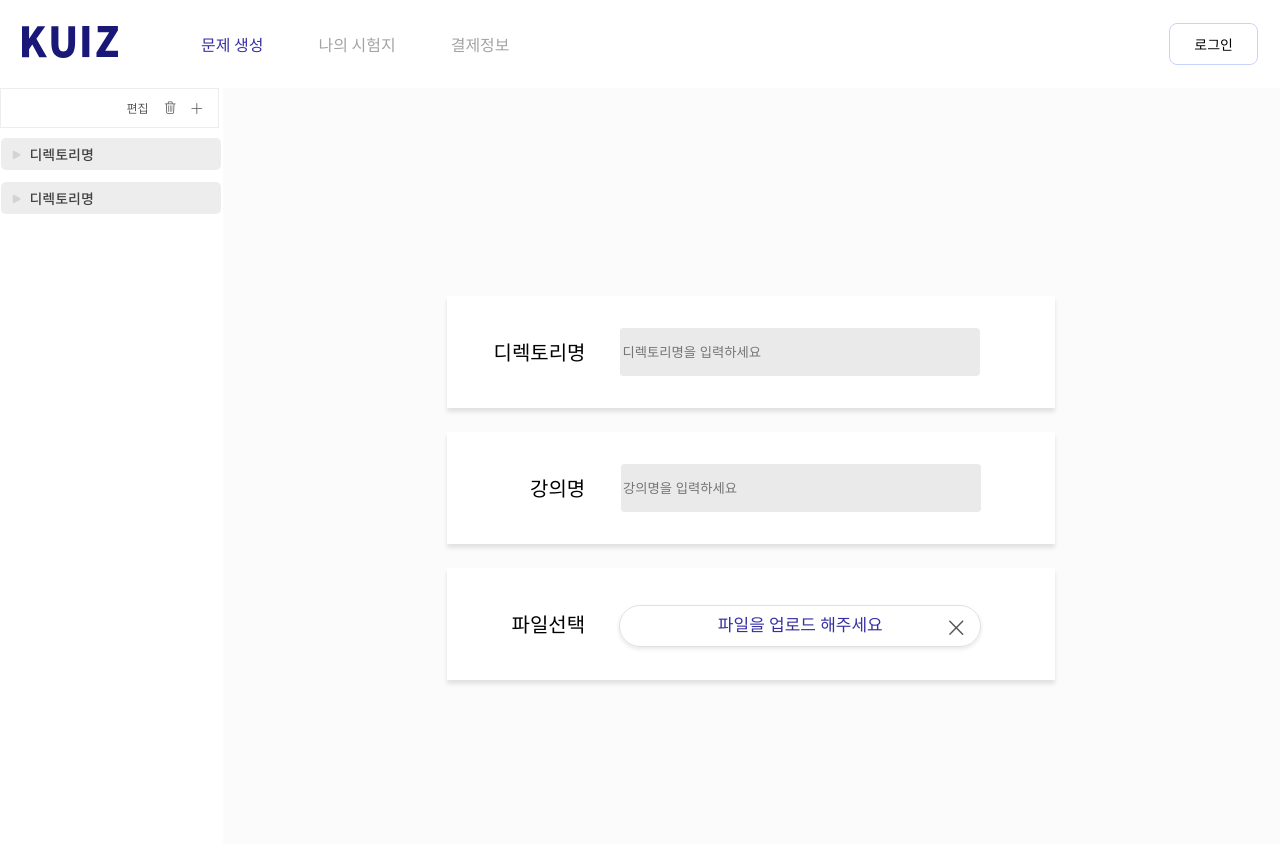
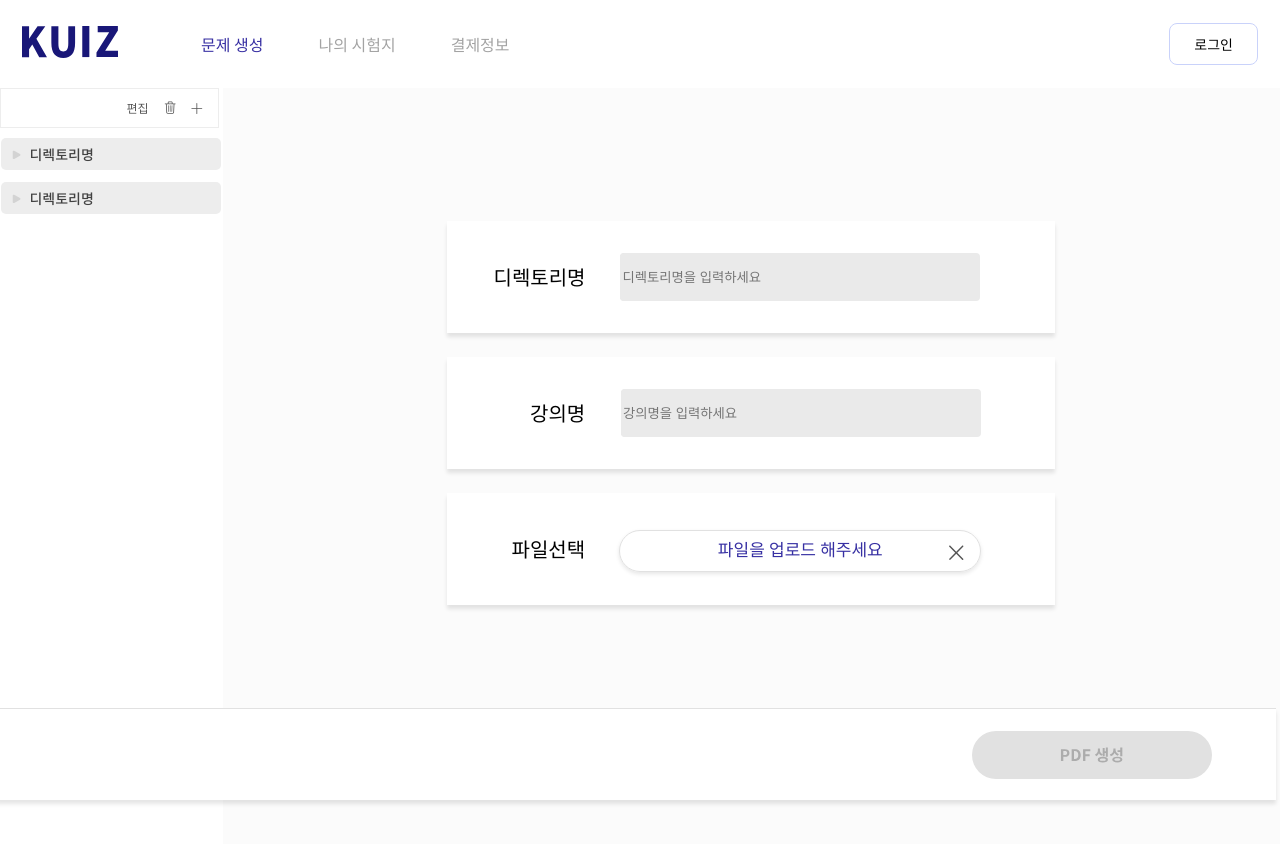
Before and after one commit to kuiz-project/minhoFront, a React (Create React App) app: page /upload in a window 1280 px wide. Shown: the top 844 px of the page. Built offline with nearby package versions, Linux system fonts and the light colour scheme.

Commit message:
문제 생성 페이지 UI 개발 완료. PDF 생성 기능 추가 예정

```diff
--- a/src/pages/Upload/Upload.js
+++ b/src/pages/Upload/Upload.js
@@ -5,6 +5,7 @@ import open from "../../assets/images/dir_open.svg";
 import add from "../../assets/images/add.svg";
 import trash from "../../assets/images/trash.svg";
 import search from "../../assets/images/search.svg";
+import pdfuploadN from "../../assets/images/pdfupload_n.svg";
 import * as S from "./styles/index";
 import FileItem from "../../components/FileItem/FileItem";
 import { useRecoilState } from "recoil";
@@ -180,7 +181,9 @@ const Upload = () => {
 
         </S.LectureUploadWrapper>
 
-
+        <S.footer>
+        <img src={pdfuploadN} alt="pdf 업로드 전 버튼" />
+    </S.footer>
       </S.Wrapper>
 
     </S.UploadWrapper>
--- a/src/pages/Upload/styles/index.js
+++ b/src/pages/Upload/styles/index.js
@@ -95,6 +95,7 @@ export const LectureUploadWrapper = styled.section`
   width: 100%;
   display: flex;
   flex-direction: column;
+  margin-bottom:150px;
 `;
 
 export const LectureDirectoryWrapper = styled.div`
@@ -228,9 +229,20 @@ export const UploadCancelBtn = styled.button`
     z-index: 5;
   }
 `;
-export const Footer = styled.div`
-  display: flex;
-  width: 100%;
-  heigth: 92px;
-  background-color:red;
+export const footer = styled.div`
+display:flex;
+flex-direction:row;
+align-items:center;
+justify-content:flex-end;
+padding-right:64px;
+  width:100%;
+  height:92px;
+  border-top: 1px solid #E1E1E1;
+background: #FFF;
+
+/* header */
+box-shadow: 0px 4px 4px 0px rgba(0, 0, 0, 0.10);
+  position:fixed;
+  bottom:0;
+  margin-left:-230px;
 `;
```
Also changed, not shown: src/assets/images/pdfupload_n.svg (added).
